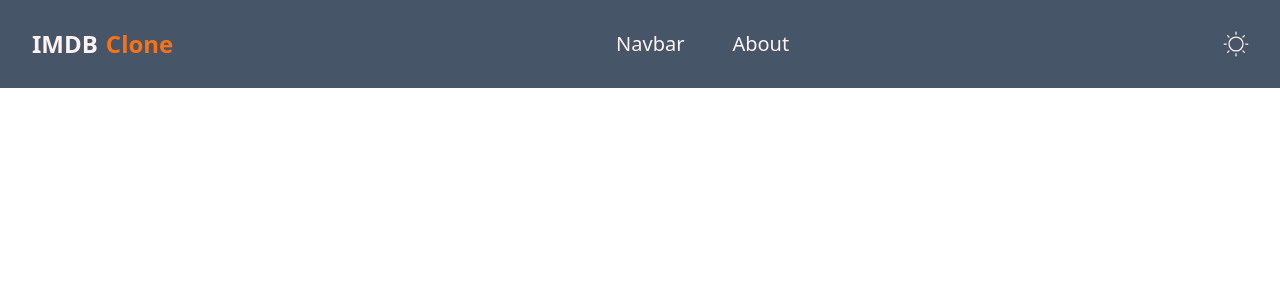
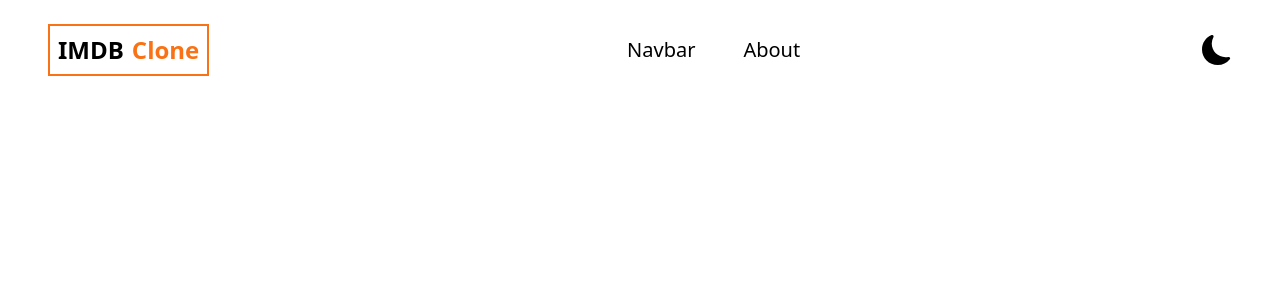
Before and after one commit to MukeshOdhano/imdb, a Next.js app: page / in a window 1280 px wide. Shown: the top 300 px of the page. Built offline with nearby package versions, Linux system fonts and the light colour scheme.

Commit message:
lightmode

```diff
--- a/package.json
+++ b/package.json
@@ -12,6 +12,7 @@
     "eslint": "8.37.0",
     "eslint-config-next": "13.2.4",
     "next": "13.2.4",
+    "next-themes": "^0.2.1",
     "react": "18.2.0",
     "react-dom": "18.2.0",
     "react-icons": "^4.8.0"
--- /dev/null
+++ b/src/app/Providers.js
@@ -0,0 +1,14 @@
+"use client"
+
+import React from 'react'
+import { ThemeProvider } from 'next-themes'
+
+export default function Providers({children}) {
+  return (
+    <ThemeProvider enableSystem={true} attribute='class'>
+      <div className='dark:bg-slate-700 dark:text-slate-200 transition-colors duration-100 ease-in-out min-h-screen'>
+        {children}
+      </div>
+    </ThemeProvider>
+  )
+}
--- a/src/app/layout.js
+++ b/src/app/layout.js
@@ -1,6 +1,8 @@
+import './globals.css'
+
 import Header from '@/components/Header'
+import Providers from './Providers'
 
-import './globals.css'
 
 export const metadata = {
   title: 'Create Next App',
@@ -11,13 +13,15 @@ export default function RootLayout({ children }) {
   return (
     <html lang="en">
       <body>
-        {/* Header */}
-        <Header/>
-        {/* Navbar */}
+        <Providers>
+          {/* Header */}
+          <Header/>
+          {/* Navbar */}
 
-        {/* Search */}
+          {/* Search */}
 
-        {children}
+          {children}
+        </Providers>
       </body>
     </html>
   )
--- a/src/components/Header.js
+++ b/src/components/Header.js
@@ -1,22 +1,29 @@
 import React from 'react'
-import {Menu, LightMode} from './MenuItem'
+
 
 import { AiFillHome } from 'react-icons/ai';
 import {BsFillInfoCircleFill} from 'react-icons/bs'
+
+import Menu from './MenuItem'
 import Link from 'next/link';
+import LightMode from './LightMode';
 
+const Styles={
+   transition: "all .3s ease-in"
+}
 
 export default function Header() {
+
   return (
-      <div className=' p-2 lg:p-6 md:p-4 text-red-50 bg-slate-600 flex justify-between items-center flex-row-reverse lg:flex-row md:flex-row md:text-1xl'>
+      <div className='mx-3 lg:mx-6 p-2 lg:p-6 md:p-4 text-black-500 flex justify-between items-center flex-row-reverse lg:flex-row md:flex-row md:text-1xl'>
          <div className='flex justify items-center'>
             <div className=" mr-2 inline lg:hidden md:hidden ">
                <LightMode />
             </div>
 
             <Link href="/">
-               <h1 className='text-2xl font-bold'>
-                  <span className='bg-orange-500 rounded-md px-2 sm:bg-slate-600 '>IMDB</span>
+               <h1 style={Styles} className='lg:pr-2 lg:py-2 text-2xl font-bold lg:border-2 lg:border-orange-500 lg:hover:bg-[#f9731622]'>
+                  <span className='bg-orange-500 lg:bg-transparent rounded-md sm:px-2 '>IMDB</span>
                   <span className='text-orange-500  hidden sm:inline'>Clone</span>
                </h1>
             </Link>
--- /dev/null
+++ b/src/components/LightMode.js
@@ -0,0 +1,41 @@
+"use client"
+
+import React, { useEffect, useState } from 'react'
+
+import { useTheme } from 'next-themes'
+import { BsMoonFill } from 'react-icons/bs'
+import {MdOutlineLightMode} from 'react-icons/md'
+
+const Styles={
+   transition: "all .3s ease-in"
+}
+
+export default function LightMode(){
+   const [mounted, setMounted] = useState(false)
+   const {systemTheme, theme, setTheme} = useTheme();
+   const currentTheme = theme === "system" ? systemTheme : theme
+
+   useEffect(()=>{
+      setMounted(true),
+      []
+   })
+
+   return(
+     <div className='text-3xl flex justify-center items-center'>
+         {mounted && (currentTheme === "dark" ?
+         (
+            <MdOutlineLightMode
+                  onClick={()=>{setTheme("light")}}
+                  style={Styles}
+                  className=' hover:text-orange-500 cursor-pointer'
+            />) : (
+
+            <BsMoonFill
+               onClick={()=>{setTheme("dark")}}
+               style={Styles}
+               className=' hover:text-orange-500 cursor-pointer'
+            />
+         ))}
+     </div>
+   )
+ }
--- a/src/components/MenuItem.js
+++ b/src/components/MenuItem.js
@@ -1,15 +1,16 @@
+
 import Link from 'next/link'
 import React from 'react'
-
-import {CiLight} from 'react-icons/ci'
 
 const Styles={
   transition: "all .3s ease-in"
 }
 
-function Menu({title, address, Icon}) {
+export default function Menu({title, address, Icon}) {
+
   return (
     <div >
+
       <Link href={address} className=' hover:text-orange-400 'style={Styles}>
         <Icon className="mx-2 text-2xl sm:hidden"/>
         <p className='mr-4 lg:ml-8 hidden sm:inline'>{title}</p>
@@ -17,16 +18,3 @@ function Menu({title, address, Icon}) {
     </div>
   )
 }
-
-function LightMode(){
-  return(
-    <div style={Styles} className=' w-10 h-10 font-bold text-3xl flex justify-center items-center hover:bg-orange-500 rounded-full '>
-      <CiLight className=' cursor-pointer'></CiLight>
-    </div>
-  )
-}
-
-export {
-  Menu,
-  LightMode,
-}
--- a/tailwind.config.js
+++ b/tailwind.config.js
@@ -8,4 +8,5 @@ module.exports = {
     extend: {},
   },
   plugins: [],
+  darkMode: "class",
 }
```
Also changed, not shown: 1 other file (tests, documents, lock files or other folders).
